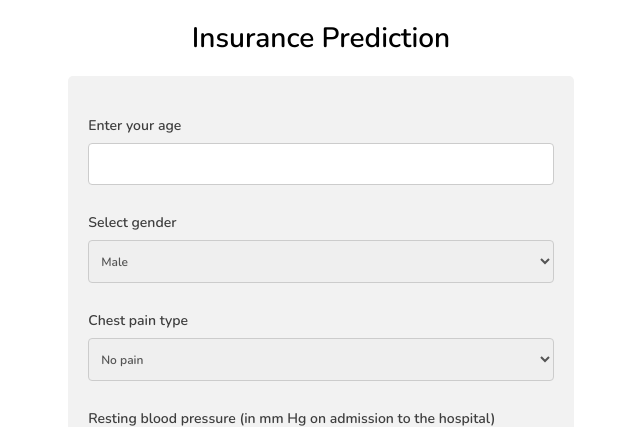
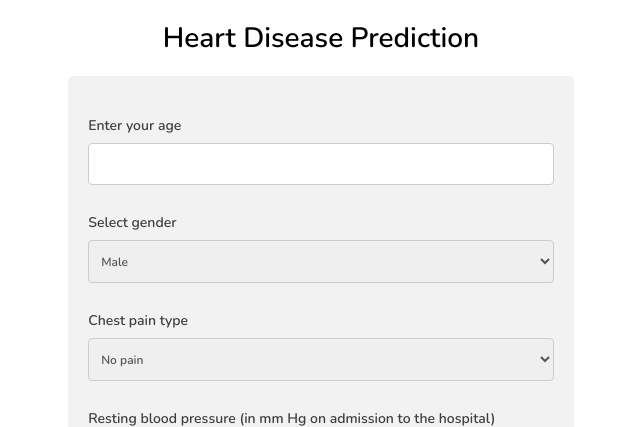
Before and after one commit to monu322/modeldeploy, a Flask app: page / in a window 1280 px wide. Shown: the top 427 px of the page, without its empty margins (319-959 px from the left). Run offline with Flask 2, Linux system fonts and the light colour scheme; parts of the project's set-up code (start-up, migrations or seed data) failed here and were passed over.

Commit message:
heading change

```diff
--- a/templates/home.html
+++ b/templates/home.html
@@ -72,7 +72,7 @@ select {
 
 
 <body>
-<center><h1>Insurance Prediction</h1></center>
+<center><h1>Heart Disease Prediction</h1></center>
 <h2>     </h2>
 
 <div align="center" style="margin-right: 30%;
```
